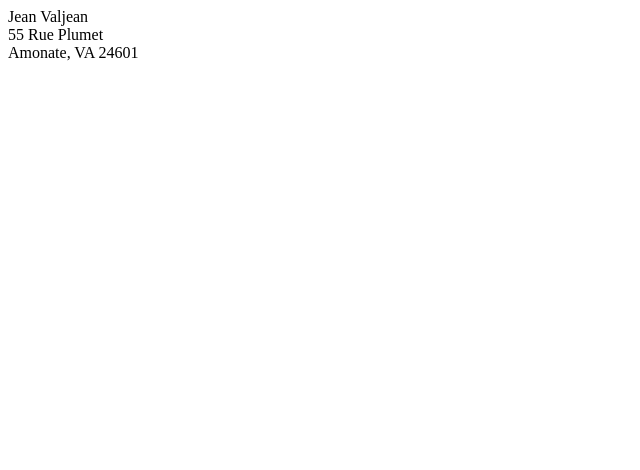
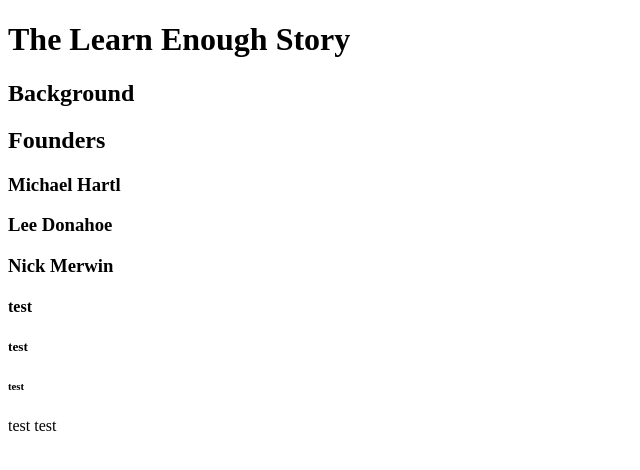
Before and after one commit to julbosch/sample_website, a plain HTML site: page index.html in a window 1280 px wide. Shown: the whole page, without its empty margins (0-640 px from the left). Drawn offline with Linux system fonts and the light colour scheme.

Commit message:
add headers

```diff
--- a/index.html
+++ b/index.html
@@ -1,12 +1,23 @@
 <!DOCTYPE html>
 <html>
   <head>
-    <title>Who am I?</title>
+    <title>Learn Enough to Be Dangerous</title>
     <meta charset="utf-8">
   </head>
   <body>
-    Jean Valjean<br>
-    55 Rue Plumet<br>
-    Amonate, VA 24601
+
+  <h1>The Learn Enough Story</h1>
+  <h2>Background</h2>
+  <h2>Founders</h2>
+  <h3>Michael Hartl</h3>
+  <h3>Lee Donahoe</h3>
+  <h3>Nick Merwin</h3>
+
+  <h4>test</h4>
+  <h5>test</h5>
+  <h6>test</h6>
+  <h7>test</h7>
+  <h8>test</h8>
+
   </body>
 </html>
```
